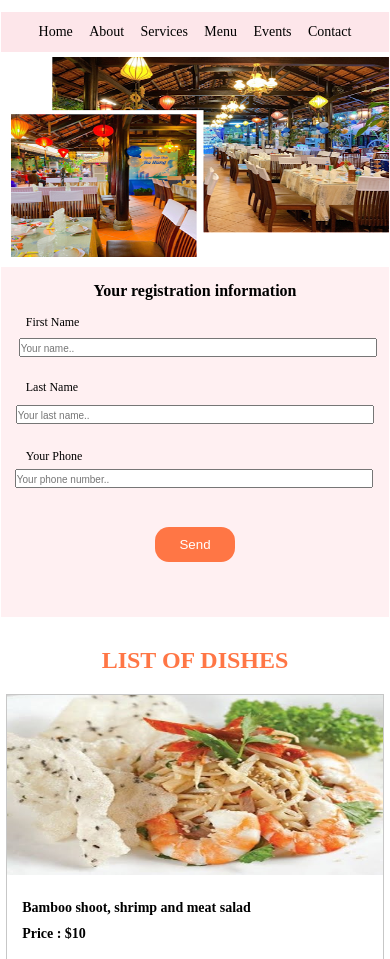
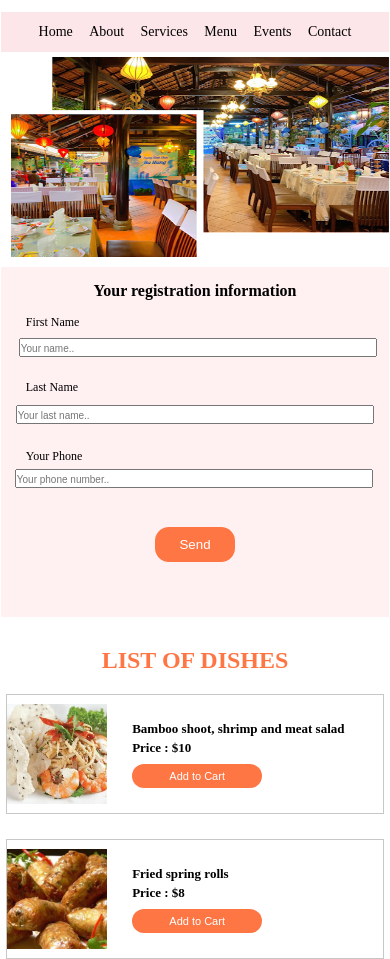
Before and after one commit to TxRyeSayNo/WED201c, a plain HTML site: page index.html in a window 390 px wide. Shown: the part 123-1082 px from the top of the page. Drawn offline with Linux system fonts and the light colour scheme.

Commit message:
update for mobile

```diff
--- a/CSS/styleindex.css
+++ b/CSS/styleindex.css
@@ -321,28 +321,46 @@
     .Menu {
         grid-template-columns: 1fr;
         margin: 0px 5px;
+        gap: 15px;
     }
 
     .Menu .Dish {
         width: 100%;
         height: auto;
-        flex-direction: column;
+        min-height: 150px;
+        flex-direction: row;
+        align-items: center;
     }
 
     .Menu .Dish img {
-        width: 100%;
-        height: 200px;
+        width: 140px;
+        height: 140px;
+        flex-shrink: 0;
+        object-fit: cover;
     }
 
     .Menu .Dish>div {
-        margin-left: 0;
-        padding: 15px;
+        display: flex;
+        flex-direction: column;
+        justify-content: space-between;
+        margin-left: 10px;
+        padding: 10px;
+        flex: 1;
+    }
+
+    .Menu .Dish div h3 {
+        font-size: 14px;
+        padding-bottom: 5px;
     }
 
     .Menu .Dish div .AddToCartButton {
         margin-top: 10px;
         margin-left: 0;
-        text-align: center;
+    }
+
+    .Menu .Dish button {
+        width: 100%;
+        max-width: 150px;
     }
 
     .Menu .Col2 {
@@ -412,19 +430,37 @@
         margin: 20px 10px;
     }
 
+    .Menu {
+        gap: 10px;
+    }
+
+    .Menu .Dish {
+        flex-direction: row;
+        min-height: 120px;
+    }
+
     .Menu .Dish img {
-        height: 180px;
+        width: 100px;
+        height: 100px;
+    }
+
+    .Menu .Dish>div {
+        padding: 5px;
     }
 
     .Menu .Dish div h3 {
-        font-size: 14px;
+        font-size: 13px;
+        padding-bottom: 3px;
+    }
+
+    .Menu .Dish div .AddToCartButton {
+        margin-top: 5px;
     }
 
     .Menu .Dish button {
-        padding: 7px 20px;
-        font-size: 12px;
-        width: 100%;
-        max-width: 200px;
+        padding: 6px 15px;
+        font-size: 11px;
+        max-width: 130px;
     }
 
     .Cart h2 {
```
